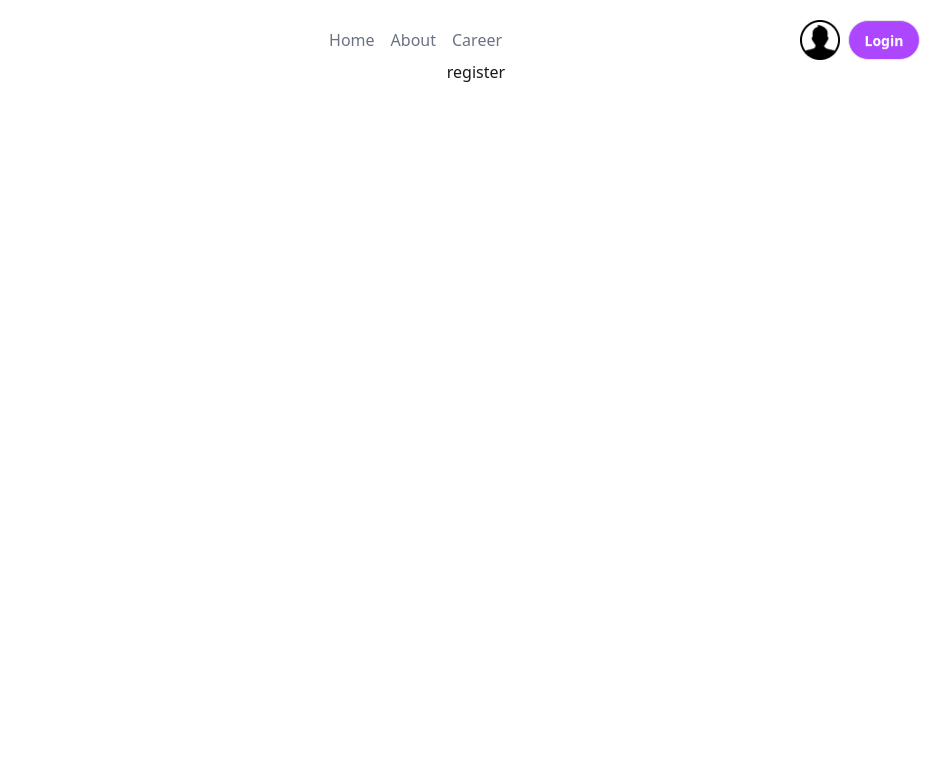
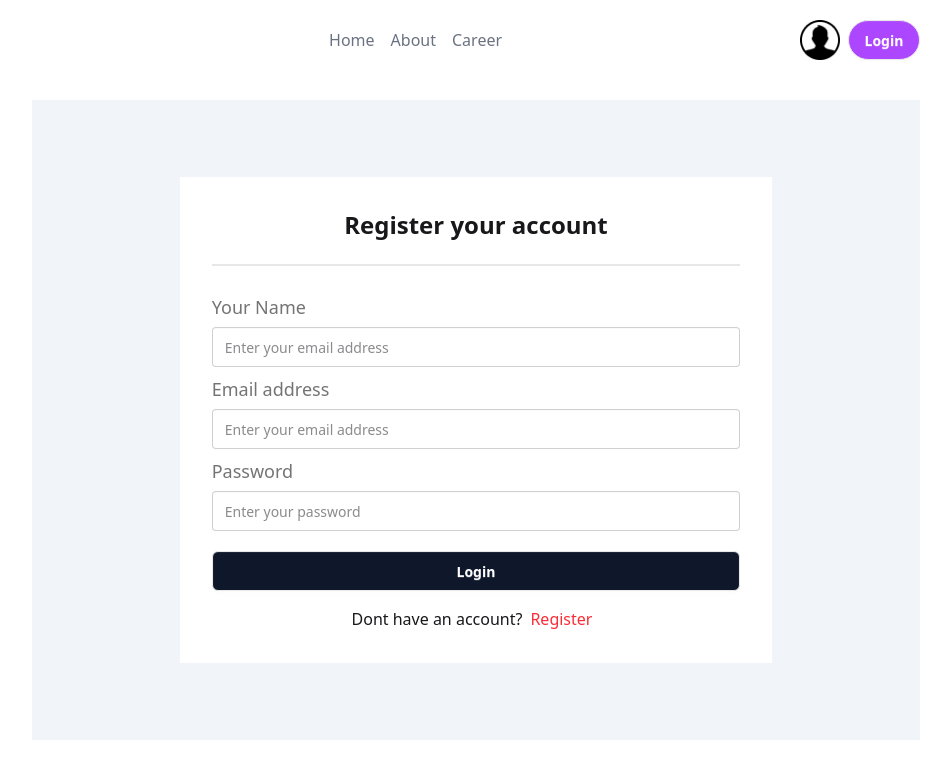
Before and after one commit to srabonti203/dragon-news-practice-project, a Next.js app: page /registration in a window 1280 px wide. Shown: the top 778 px of the page, without its empty margins (164-1115 px from the left). Built offline with nearby package versions, Linux system fonts and the light colour scheme.

Commit message:
added registration page and functionality

```diff
--- a/src/app/(auth)/login/page.jsx
+++ b/src/app/(auth)/login/page.jsx
@@ -51,13 +51,18 @@
               id="password"
               className="input container"
               placeholder="Enter your password"
+              {...register("password")}
+              {...register("password", { required: "this field is required" })}
             />
+            {errors.password && (
+              <span className="text-red-600">{errors.password.message}</span>
+            )}
           </fieldset>
           <button className="btn bg-slate-900 text-white container mt-4 rounded-md">
             Login
           </button>
           <p className="text-center mt-4">
-            Don't have an account?
+            Dont have an account?
             <Link className="p-2 text-red-500" href={"/registration"}>
               Register
             </Link>
--- a/src/app/(auth)/registration/page.jsx
+++ b/src/app/(auth)/registration/page.jsx
@@ -1,11 +1,92 @@
+"use client";
+import Link from "next/link";
 import React from "react";
+import { useForm } from "react-hook-form";
 
-const RagistrationPage = () => {
+const RegistrationPage = () => {
+  const {
+    register,
+    handleSubmit,
+    formState: { errors },
+  } = useForm();
+
+  const handleRegistration = (data) => {
+    console.log(data);
+  };
+
   return (
-    <div>
-      <div>register</div>
+    <div className="min-h-[80vh] container mx-auto bg-slate-100 my-10 flex items-center justify-center">
+      <div className="p-8 bg-white w-8/12">
+        <h2 className="text-2xl font-semibold text-center">
+          Register your account
+        </h2>
+
+        <div className="divider"></div>
+
+        <form action="" onSubmit={handleSubmit(handleRegistration)}>
+          <fieldset className="fieldset">
+            <label className="label text-lg font-medium" htmlFor="name">
+              Your Name
+            </label>
+            <input
+              type="text"
+              id="name"
+              className="input container"
+              placeholder="Enter your email address"
+              {...register("name")}
+              {...register("name", { required: "this field is required" })}
+            />
+            {errors.name && (
+              <span className="text-red-600">{errors.name.message}</span>
+            )}
+          </fieldset>
+          <fieldset className="fieldset">
+            <label className="label text-lg font-medium" htmlFor="name">
+              Email address
+            </label>
+            <input
+              type="email"
+              id="email"
+              className="input container"
+              placeholder="Enter your email address"
+              {...register("email")}
+              {...register("email", { required: "this field is required" })}
+            />
+            {errors.email && (
+              <span className="text-red-600">{errors.email.message}</span>
+            )}
+          </fieldset>
+
+          <fieldset className="fieldset">
+            <label className="label text-lg font-medium " htmlFor="name">
+              Password
+            </label>
+            <input
+              {...register("password")}
+              type="password"
+              id="password"
+              className="input container"
+              placeholder="Enter your password"
+              {...register("password")}
+              {...register("password", { required: "this field is required" })}
+            />
+            {errors.password && (
+              <span className="text-red-600">{errors.password.message}</span>
+            )}
+          </fieldset>
+          <button className="btn bg-slate-900 text-white container mt-4 rounded-md">
+            Login
+          </button>
+          <p className="text-center mt-4">
+            Dont have an account?
+            <Link className="p-2 text-red-500" href={"/registration"}>
+              Register
+            </Link>
+          </p>
+        </form>
+      </div>
     </div>
   );
 };
 
-export default RagistrationPage;
+export default RegistrationPage;
```
